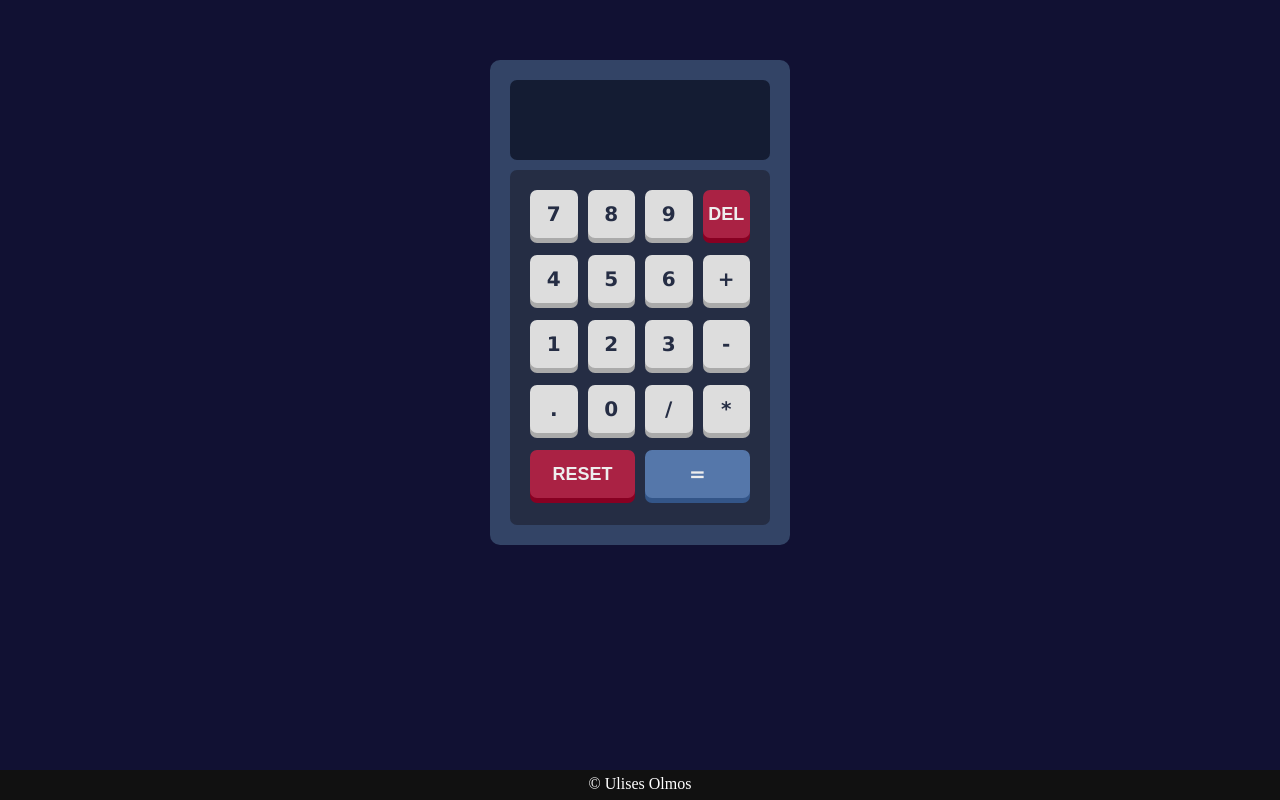
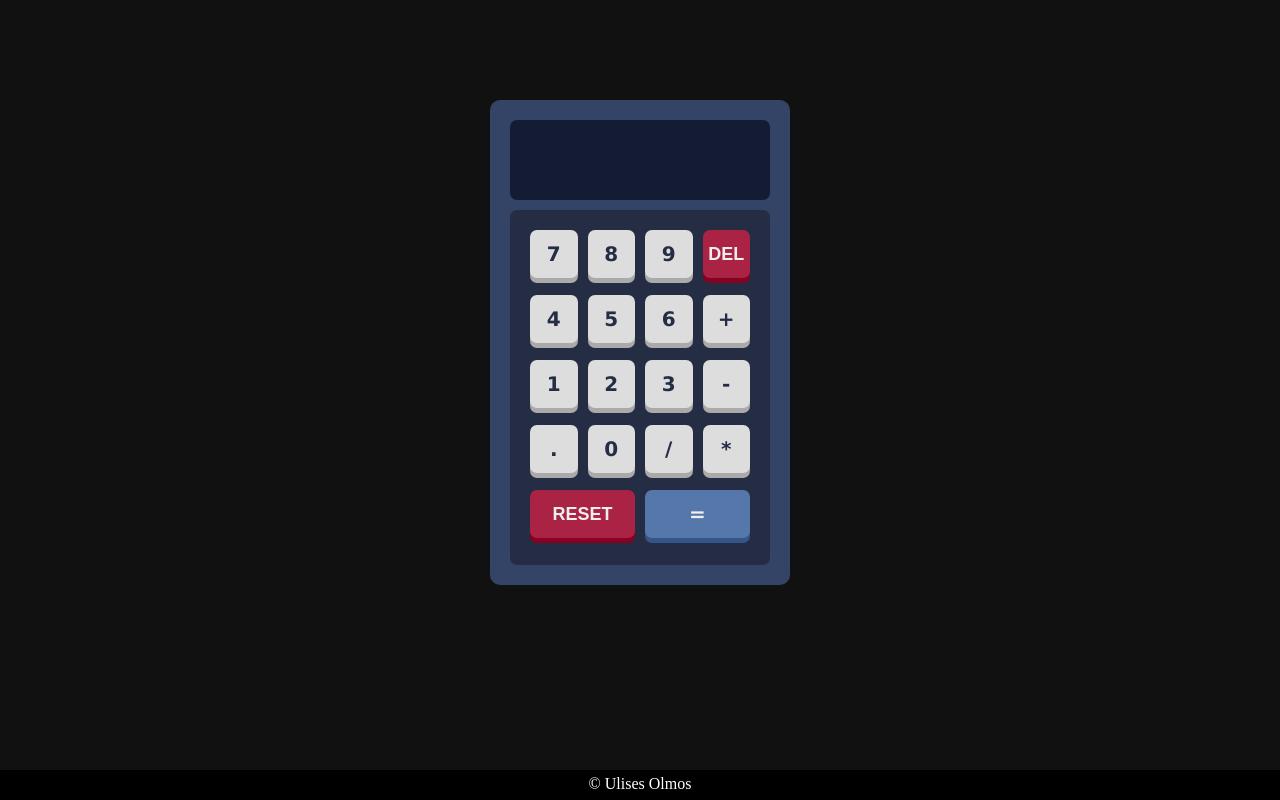
Before and after one commit to UlisesOlmos/basic-calculator, a plain HTML site: page index.html in a window 1280 px wide. Drawn offline with Linux system fonts and the light colour scheme.

Commit message:
Cambio en el background de el body

```diff
--- a/index.css
+++ b/index.css
@@ -29,14 +29,14 @@ html {
 }
 
 body {
-	background: #113;
+	background: #111;
 	margin-bottom: 50px;
 }
 
 /* Calculadora div */
 #calculadora {
 	max-width: 300px;
-	margin: 60px auto;
+	margin: 100px auto;
 	background: var(--calculadora-background);
 	padding: 20px;
 	border-radius: 10px;
@@ -114,7 +114,7 @@ body {
 
 /* Footer */
 #footer {
-	background: #111;
+	background: #000;
 	padding: 5px;
 	color: #fff;
 	text-align: center;
```
